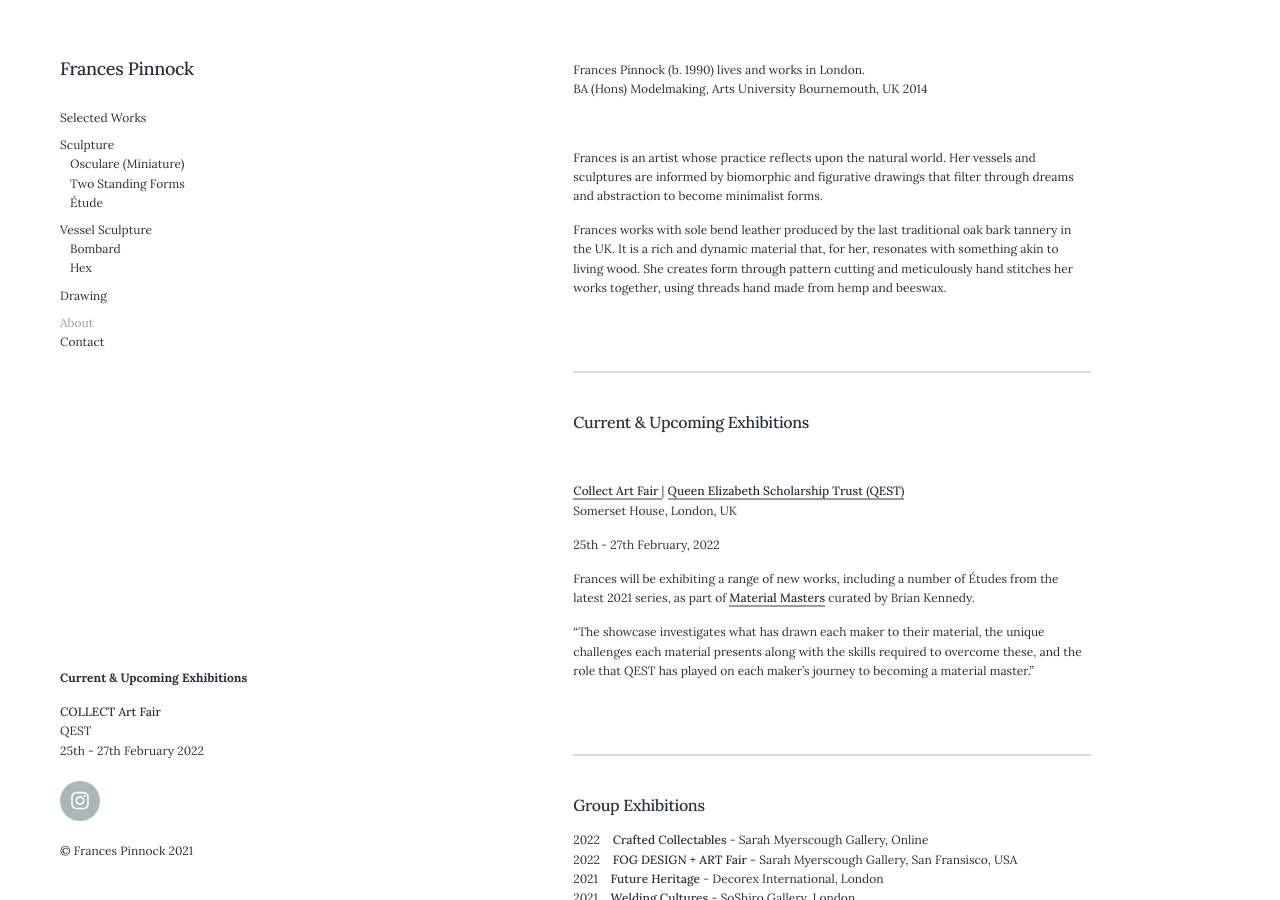
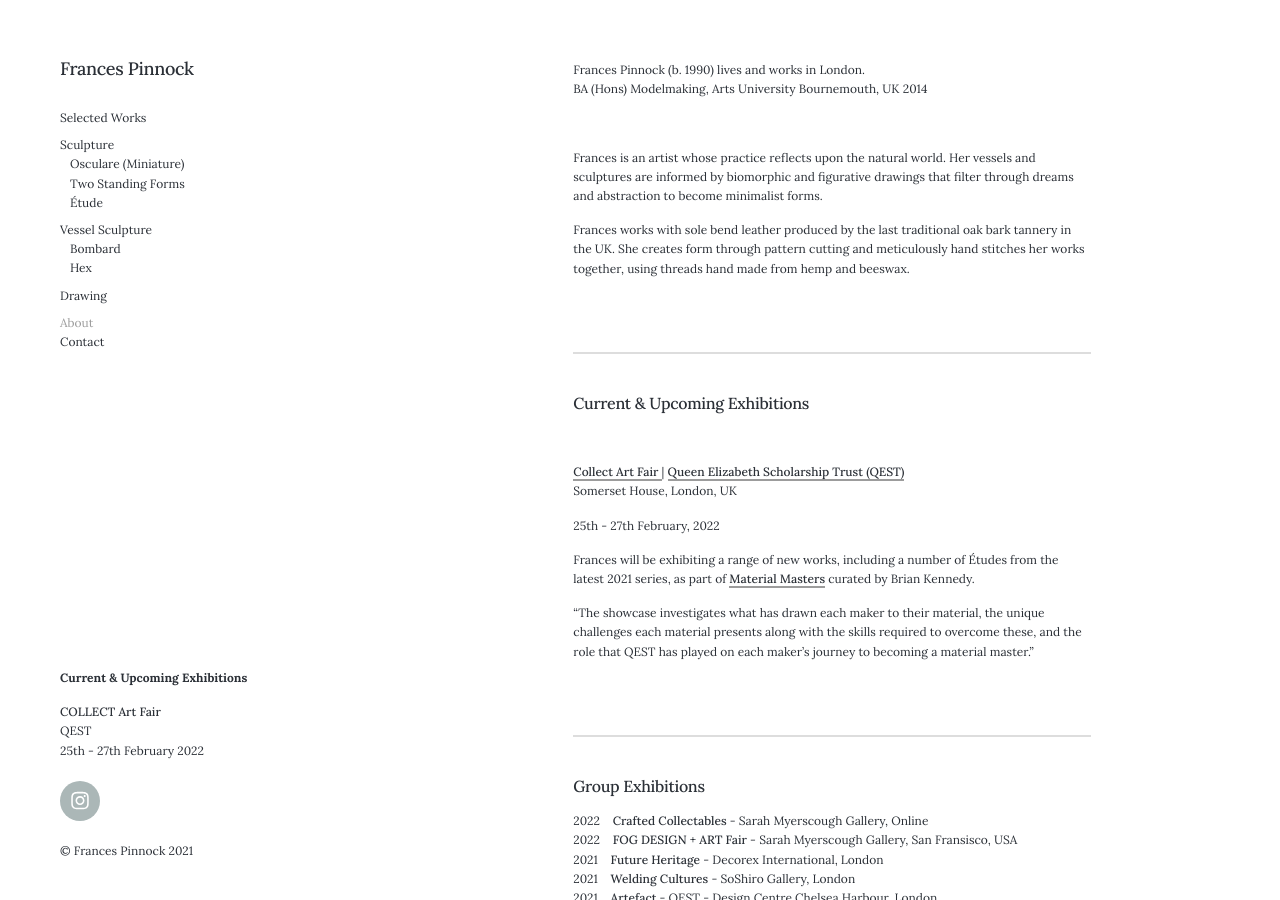
Before and after one commit to francespinnock/francespinnock.github.io, a Jekyll site: the page built from _pages/about.md, in a window 1280 px wide and 900 px high. Built offline with Jekyll 4.4.1, drawn with Linux system fonts in a browser that asks for light colours; nearby versions of some CDN libraries.

Commit message:
Update about.md

```diff
--- a/_pages/about.md
+++ b/_pages/about.md
@@ -10,7 +10,7 @@ BA (Hons) Modelmaking, Arts University Bournemouth, UK 2014
 
 Frances is an artist whose practice reflects upon the natural world. Her vessels and sculptures are informed by biomorphic and figurative drawings that filter through dreams and abstraction to become minimalist forms.
 
-Frances works with sole bend leather produced by the last traditional oak bark tannery in the UK. It is a rich and dynamic material that, for her, resonates with something akin to living wood.  She creates form through pattern cutting and meticulously hand stitches her works together, using threads hand made from hemp and beeswax.
+Frances works with sole bend leather produced by the last traditional oak bark tannery in the UK. She creates form through pattern cutting and meticulously hand stitches her works together, using threads hand made from hemp and beeswax.
 
 <br />
 
```
